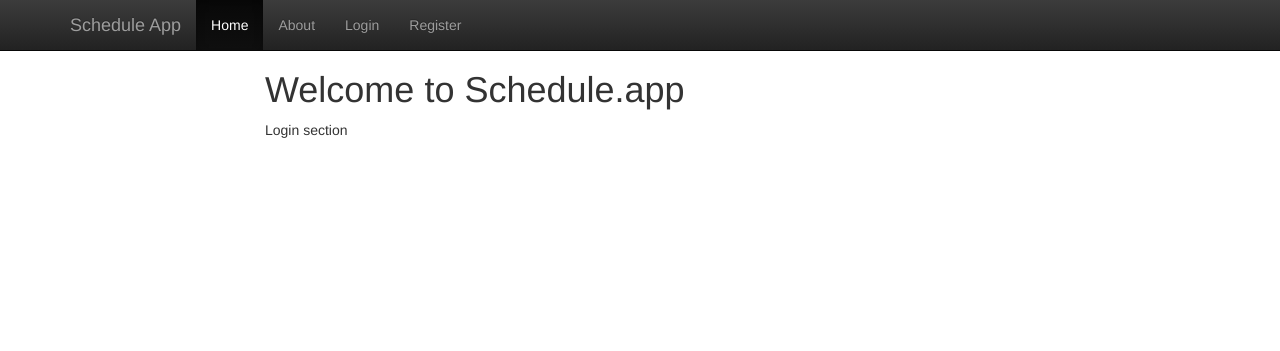
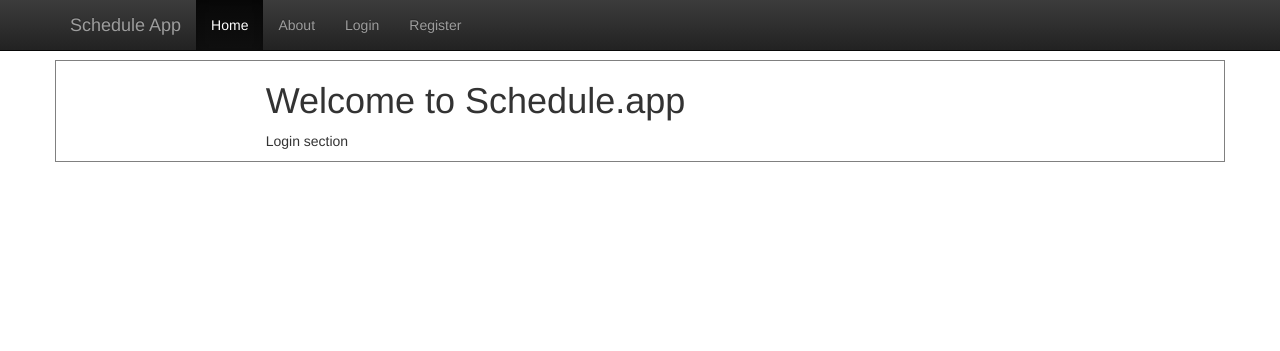
Before and after one commit to JulioMansilla/Schedules, a Flask app: page / in a window 1280 px wide. Shown: the top 351 px of the page. Run offline with Flask 2, Linux system fonts and the light colour scheme; some libraries are stand-ins or nearby versions.

Commit message:
Add style.css, remove style logic from html

```diff
--- /dev/null
+++ b/static/style.css
@@ -0,0 +1,4 @@
+#layout{
+  border: 1px solid gray;
+  margin-top:60px;
+}
--- a/templates/layout.html
+++ b/templates/layout.html
@@ -32,7 +32,7 @@
         <!--/.nav-collapse -->
       </div>
     </nav>
-    <div class="container" style="padding-top:50px">
+    <div class="container" id="layout">
       {% block content %}
       {% endblock %}
     </div>
```
